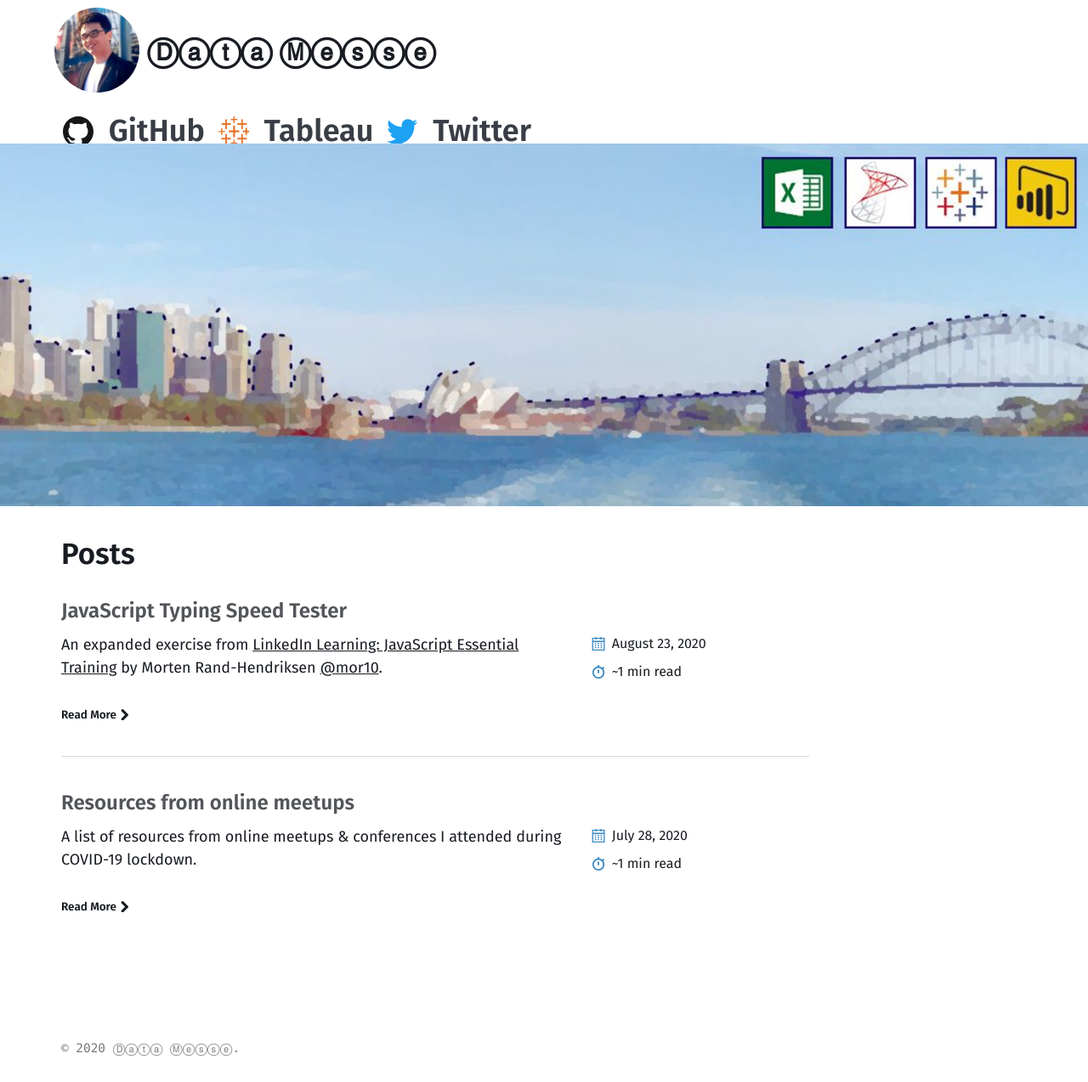
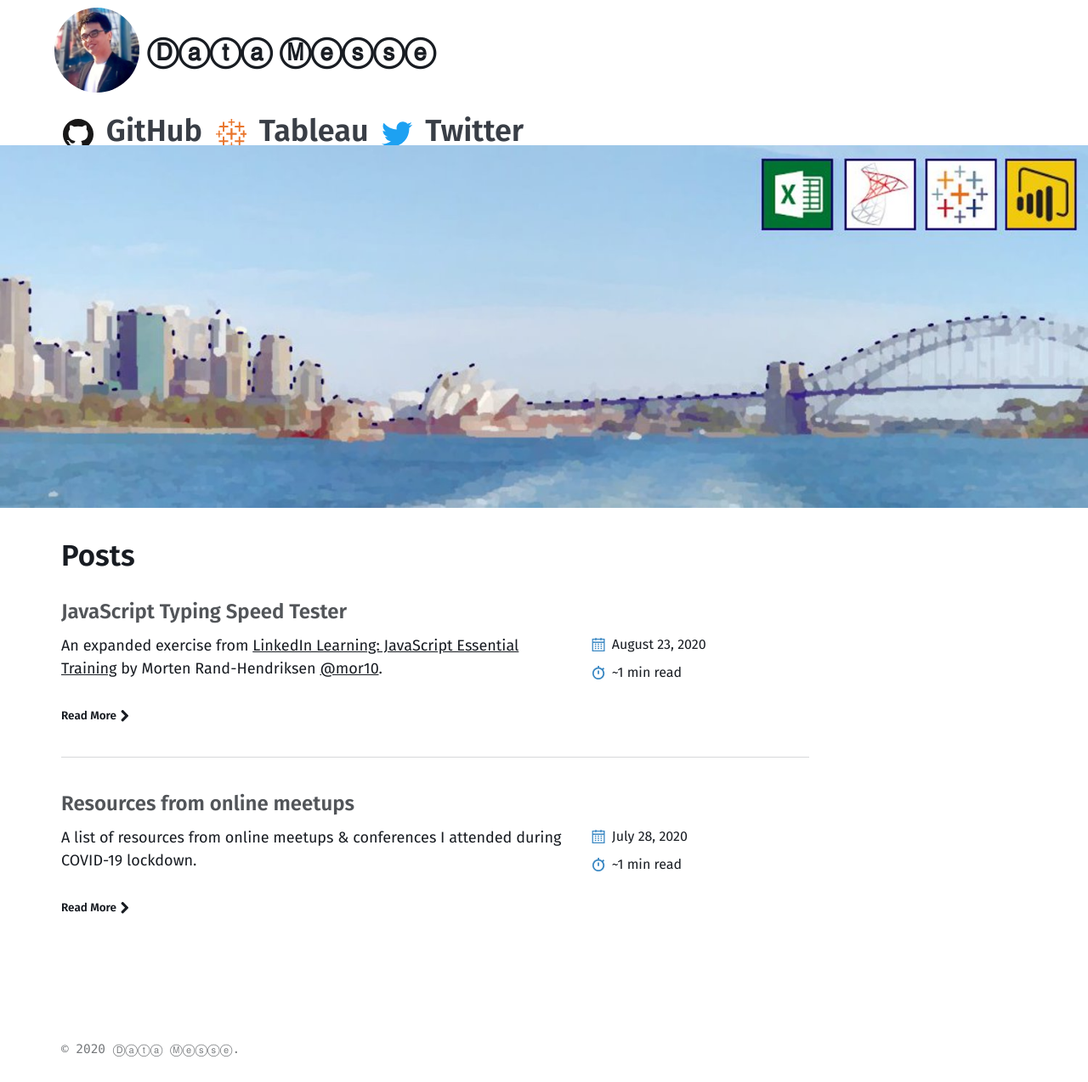
Before and after one commit to datamesse/blog, a Jekyll site: the page built from index.md, in a window 1280 px wide. Shown: the whole page at 85% size. Built offline with Jekyll 4.4.1, drawn with Linux system fonts in a browser that asks for light colours.

Commit message:
Update _global.scss

```diff
--- a/_sass/basically-basic/_global.scss
+++ b/_sass/basically-basic/_global.scss
@@ -32,6 +32,9 @@
     min-height: 40px ; // PREVIOUSLY $site-image-height
     color: $text-color;
     text-decoration: none;
+  }
+
+  a span {
     font-size: 2rem;
   }
 }
```
